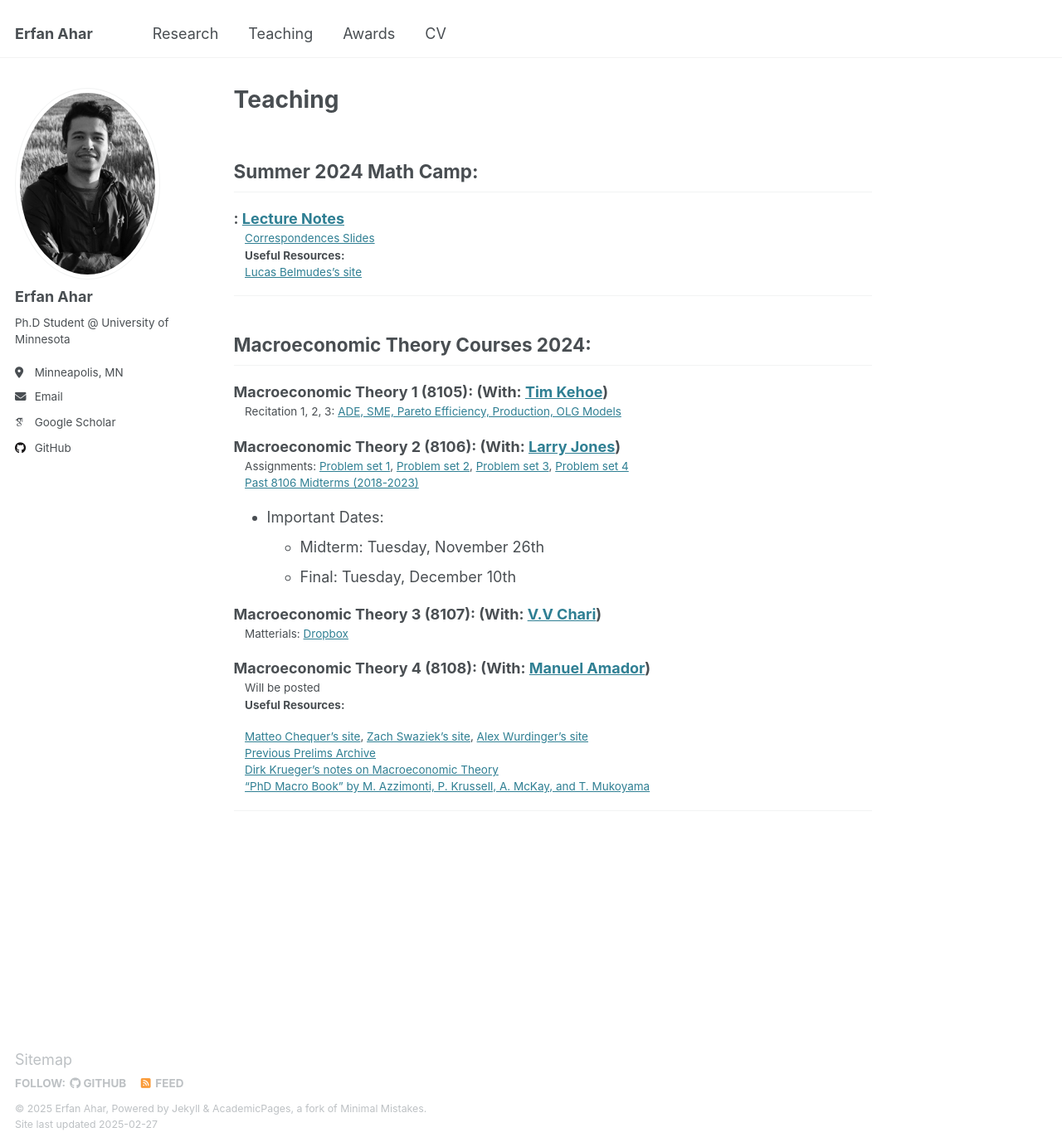
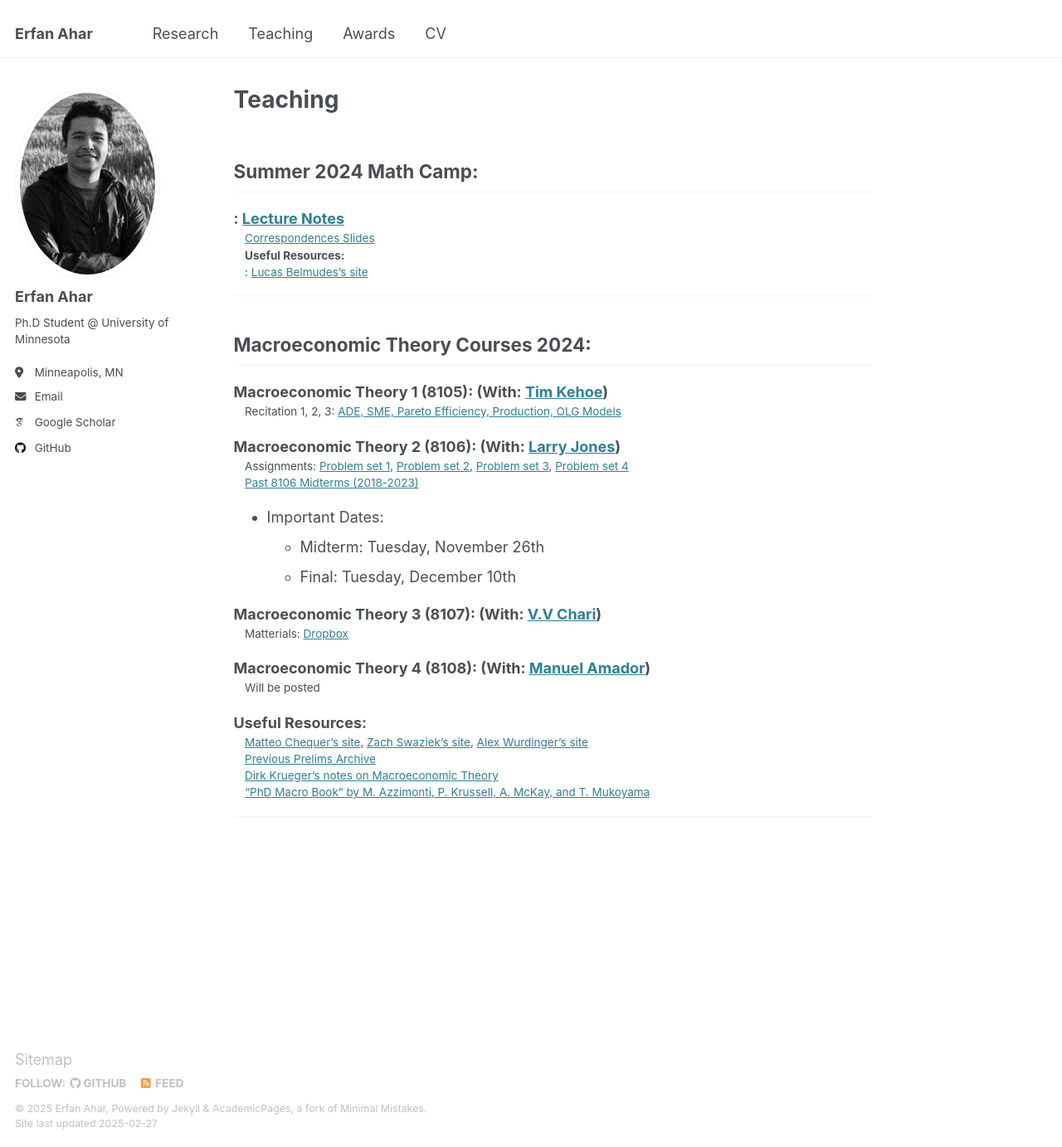
Before and after one commit to ErfanAhar/erfanahar.github.io, a Jekyll site: the page built from _pages/teaching.md, in a window 1280 px wide and 1383 px high. Shown: the whole window at 83% size. Built offline with Jekyll 4.4.1, drawn with Linux system fonts in a browser that asks for light colours; some web fonts are replaced.

```diff
--- a/_pages/teaching.md
+++ b/_pages/teaching.md
@@ -5,10 +5,11 @@ author_profile: true
 ---
 
 ## Summer 2024 Math Camp:
+
 : [Lecture Notes](https://drive.google.com/file/d/1A_gH0oTXK0oB0KP5WjwByolUvRtiAruA/view?usp=drive_link)
 : [Correspondences Slides](https://drive.google.com/file/d/1zhnIM8AfXSzKA5Z2nInnn8ocj409cujB/view?usp=drive_link)
 : **Useful Resources:**
-: [Lucas Belmudes's site](https://sites.google.com/umn.edu/lbelmudes/lucas-belmudes)
+: : [Lucas Belmudes's site](https://sites.google.com/umn.edu/lbelmudes/lucas-belmudes)
 
 ---
 
@@ -31,7 +32,7 @@ Macroeconomic Theory 3 (8107): (With: [V.V Chari](https://sites.google.com/umn.e
 Macroeconomic Theory 4 (8108): (With: [Manuel Amador](https://manuelamador.me/))
 : Will be posted
 
-: **Useful Resources:**
+ **Useful Resources:**
 : [Matteo Chequer's site](https://sites.google.com/view/matteobchequer), [Zach Swaziek's site](https://sites.google.com/view/zach-swaziek/home?authuser=1), [Alex Wurdinger's site](https://sites.google.com/view/alexwurdinger/home?authuser=0)
 : [Previous Prelims Archive](https://sites.google.com/umn.edu/econintranet/grads/written-prelims/prelim-archive)
 : [Dirk Krueger's notes on Macroeconomic Theory](https://drive.google.com/file/d/1UzMWSs3_tTjJkBddKpzR0K77aRsY5t6Q/view?usp=drive_link)
```
